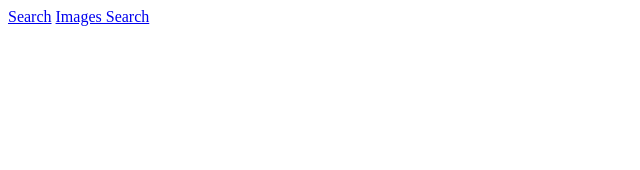
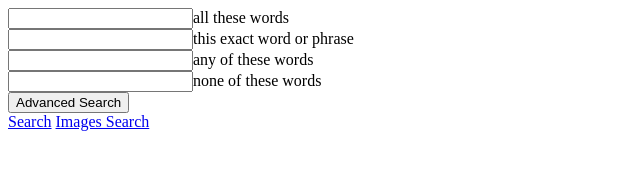
Before and after one commit to Soliden-96/my.search.page, a plain HTML site: page advanced.html in a window 1280 px wide. Shown: the whole page, without its empty margins (0-640 px from the left). Drawn offline with Linux system fonts and the light colour scheme.

Commit message:
functional html

```diff
--- a/advanced.html
+++ b/advanced.html
@@ -6,8 +6,25 @@
     </head>
     <body>
         <div>
-            <a href="/">Search</a>
-            <a href="/images.html">Images Search</a>
+            <form action="https://www.google.com/search">
+                <div>
+                    <input type="text" name="as_q">all these words
+                </div>
+                <div>
+                    <input type="text" name="as_epq">this exact word or phrase
+                </div>
+                <div>
+                    <input type="text" name="as_oq">any of these words
+                </div>
+                <div>
+                    <input type="text" name="as_eq">none of these words
+                </div>
+                <button type="submit">Advanced Search</button>
+            </form>
+        </div>
+        <div>
+            <a href="/my.search.page/">Search</a>
+            <a href="/my.search.page/images.html">Images Search</a>
         </div>
     </body>
 </html>
```
Also changed, not shown: images.html (+2 -2 lines), index.html (+2 -2 lines).
